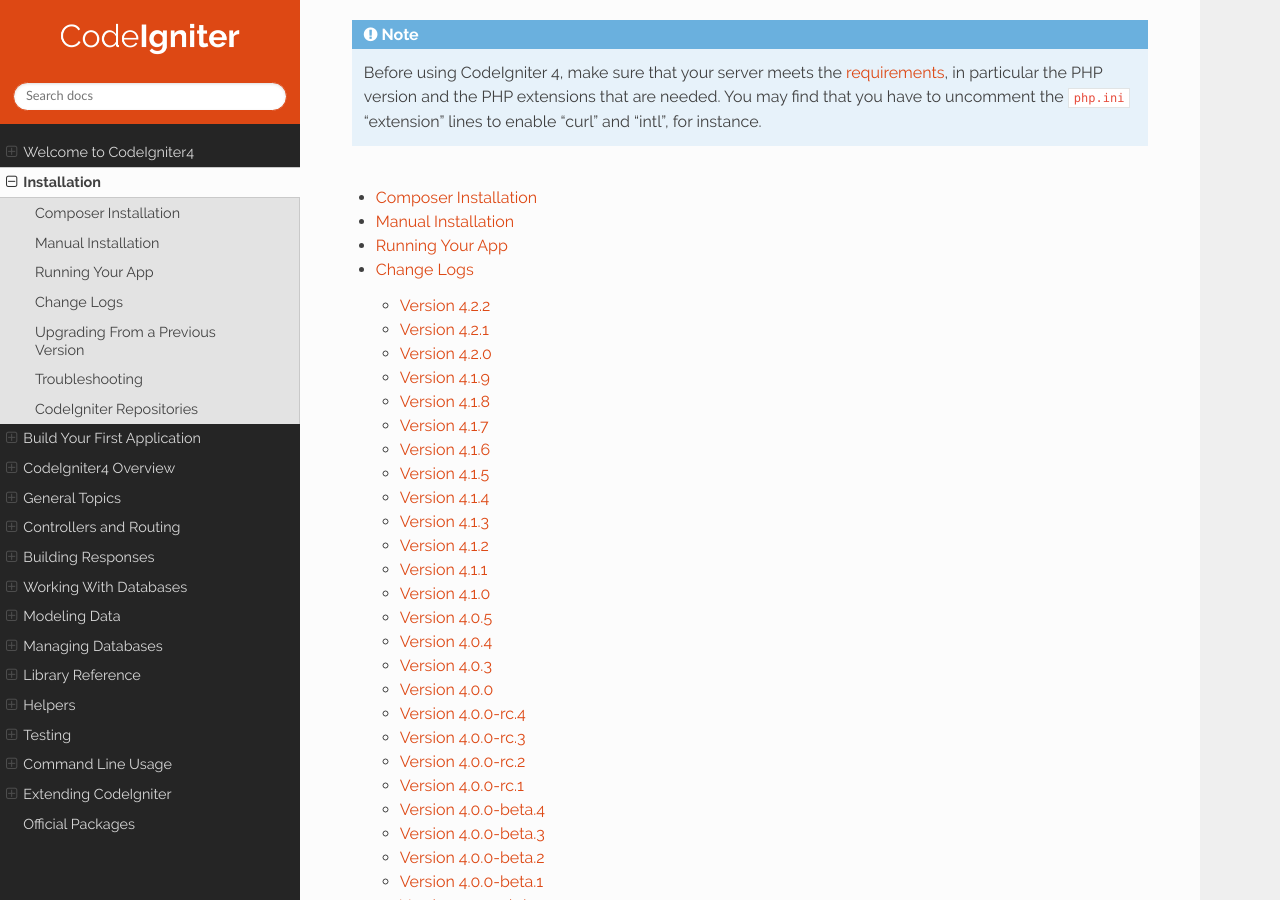
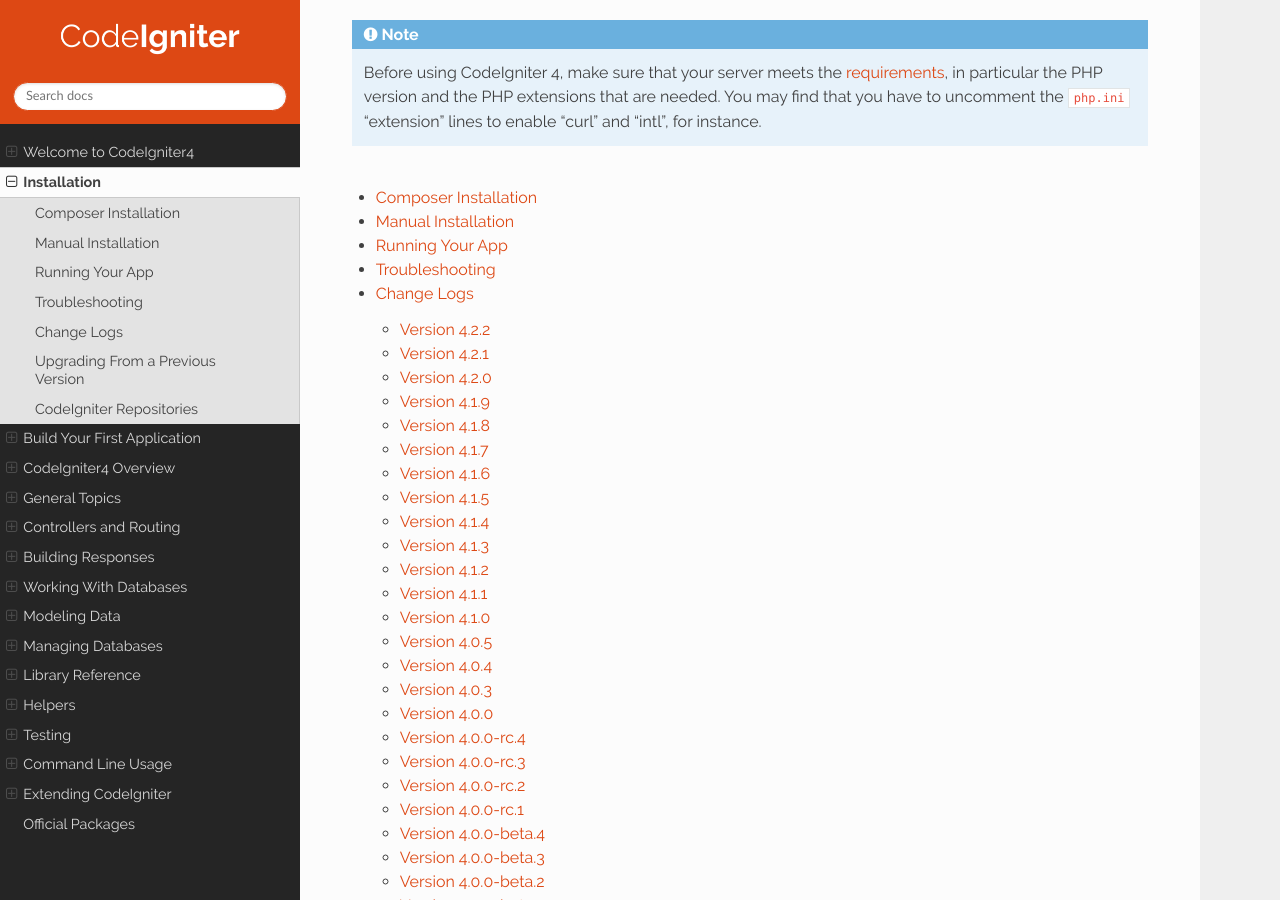
Before and after one commit to NEKOGET/ci4_user_guide_src, a Sphinx documentation site: the page built from source/installation/index.rst, in a window 1280 px wide and 900 px high, scrolled down 360 px. Built offline with Sphinx 7.4.7 and the Read the Docs theme 2.0.0, drawn with Linux system fonts in a browser that asks for light colours.

Commit message:
docs: change order of Installation page
Troubleshooting is better to be next to Running Your App.

```diff
--- a/source/installation/index.rst
+++ b/source/installation/index.rst
@@ -26,7 +26,7 @@ However you choose to install and run CodeIgniter4, the
     installing_composer
     installing_manual
     running
+    troubleshooting
     ../changelogs/index
     upgrading
-    troubleshooting
     repositories
```
